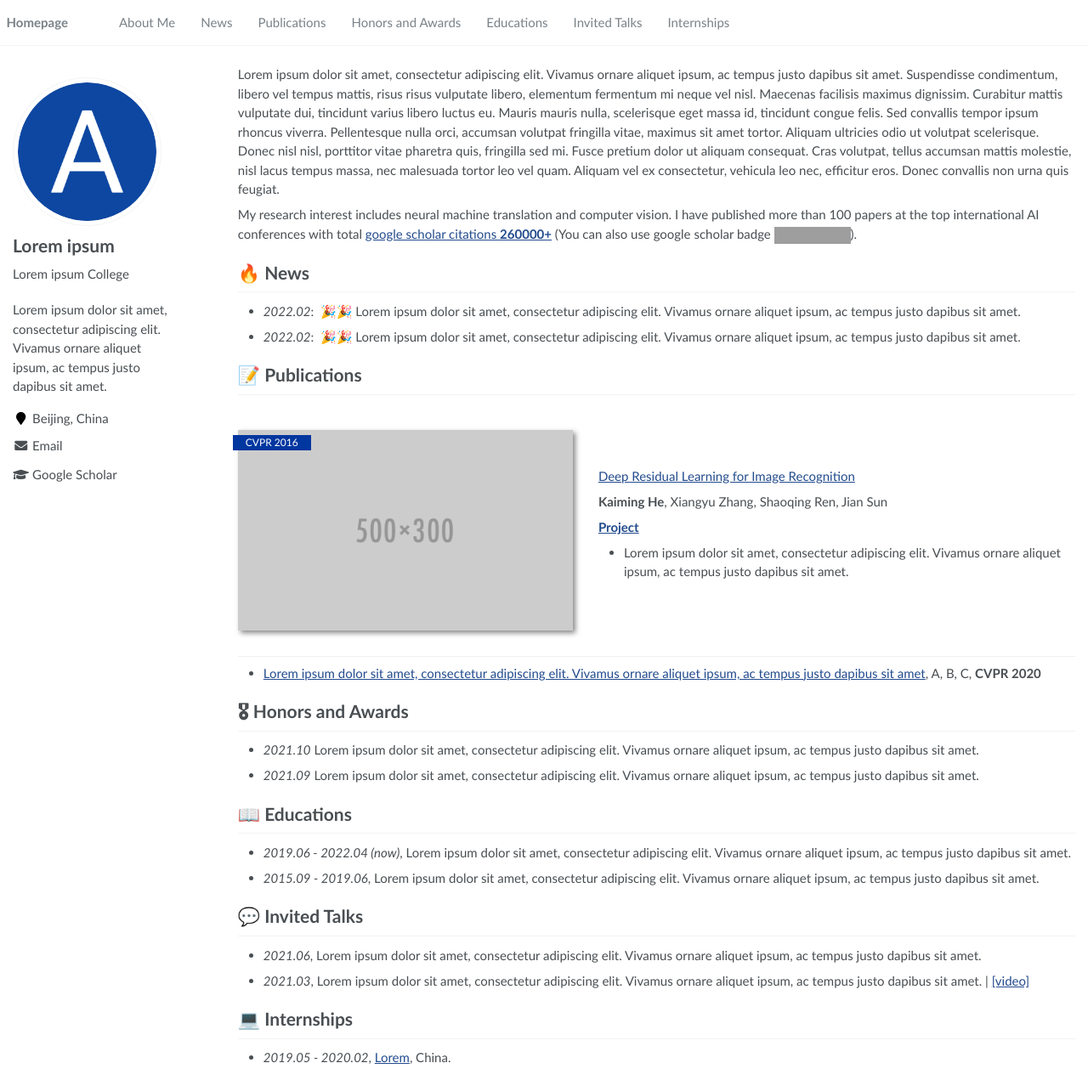
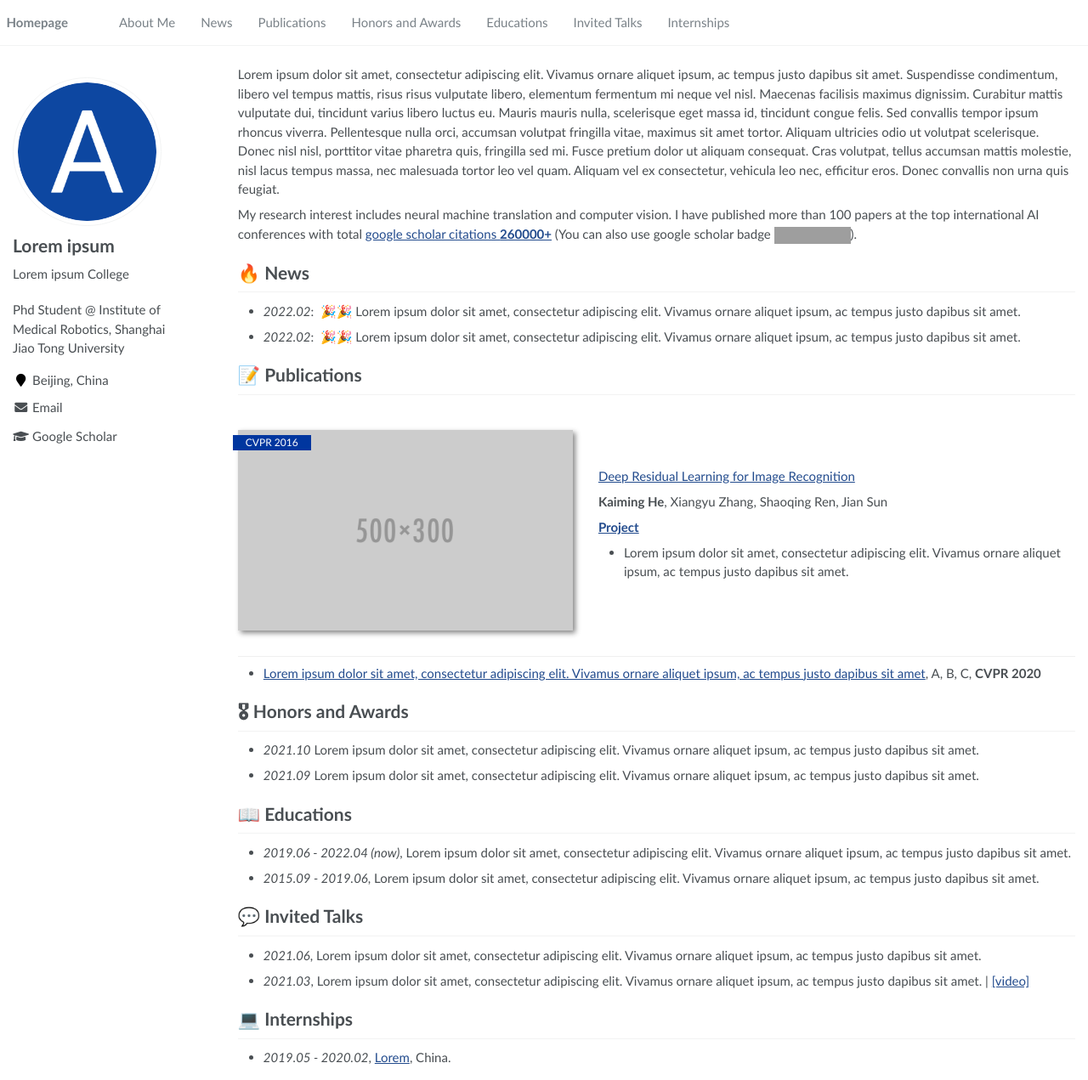
Before and after one commit to Lrnyux/Lrnyux.github.io, a Jekyll site: the page built from _pages/about.md, in a window 1280 px wide and 1271 px high. Shown: the whole window at 85% size. Built offline with Jekyll 4.4.1, drawn with Linux system fonts in a browser that asks for light colours; grey boxes are pictures that could not be loaded.

Commit message:
Update _config.yml

```diff
--- a/_config.yml
+++ b/_config.yml
@@ -6,9 +6,9 @@
 # `jekyll serve`. If you change this file, please restart the server process.
 
 # Site Settings
-title                    : "Lorem ipsum"
-description              : "Lorem ipsum dolor sit amet, consectetur adipiscing elit. Vivamus ornare aliquet ipsum, ac tempus justo dapibus sit amet. "
-repository               : "RayeRen/acad-homepage.github.io"
+title                    : "Yuxuan Liu"
+description              : "Phd Student @ Institute of Medical Robotics, Shanghai Jiao Tong University"
+repository               : "Lrnyux/Lrnyux.github.io"
 google_scholar_stats_use_cdn : true
 
 # google analytics
```
